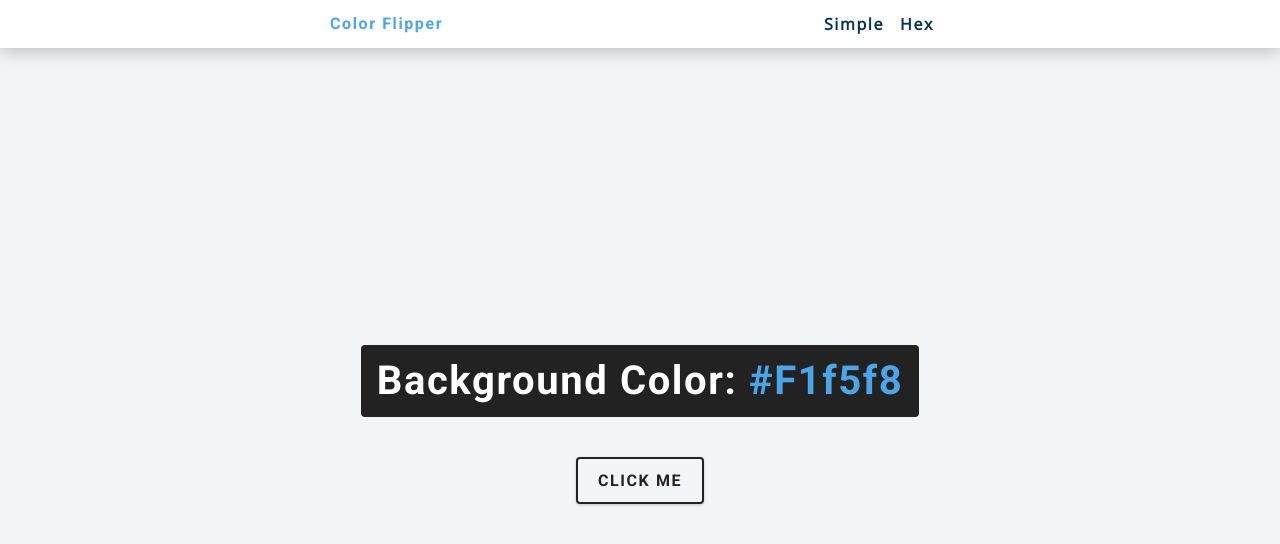
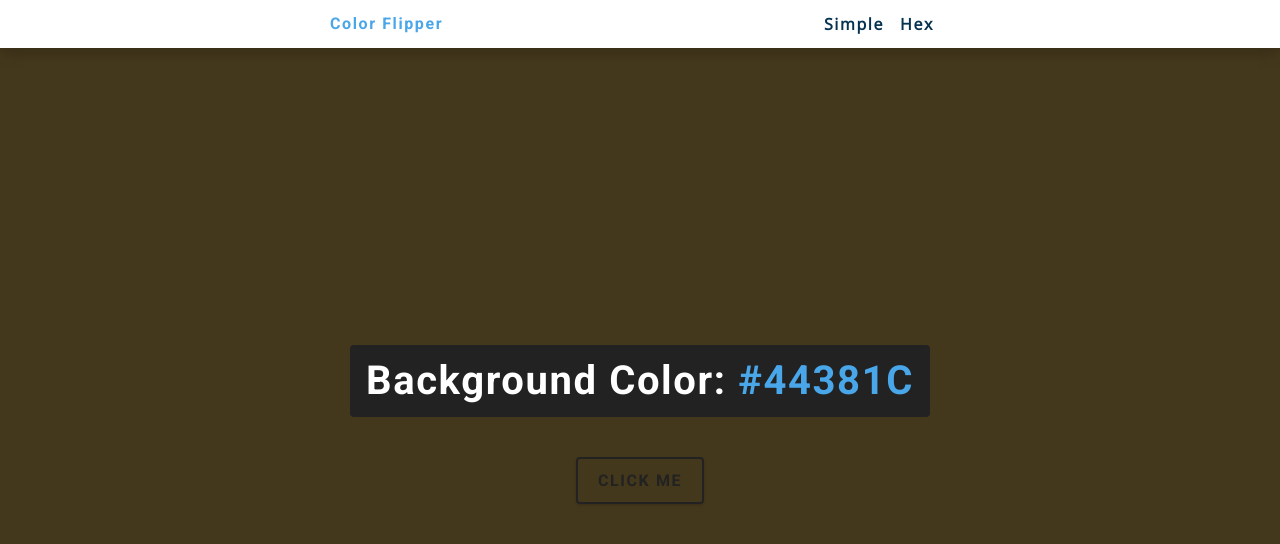
Before and after one commit to ItsMeSugan/Color-flipper, a plain HTML site: page hex.html in a window 1280 px wide. Both pictures are taken after a click on the button "CLICK ME". Drawn offline with nearby package versions, Linux system fonts and the light colour scheme.

Commit message:
js completed

```diff
--- a/hex.js
+++ b/hex.js
@@ -0,0 +1,18 @@
+const hex = [0, 1, 2, 3, 4, 5, 6, 7, 8, 9, "A", "B", "C", "D", "F"];
+
+const btn = document.getElementById("btn");
+const color = document.querySelector(".color");
+
+btn.addEventListener("click", function () {
+  let hexColor = "#";
+  for (let i = 0; i < 6; i++) {
+    hexColor += hex[getRandomNumber()];
+  }
+  console.log(hexColor);
+  document.body.style.backgroundColor = hexColor;
+  color.textContent = hexColor;
+});
+
+const getRandomNumber = function () {
+  return Math.floor(Math.random() * hex.length);
+};
```
Also changed, not shown: app.js (+15 -0 lines), index.html (+1 -1 lines).
